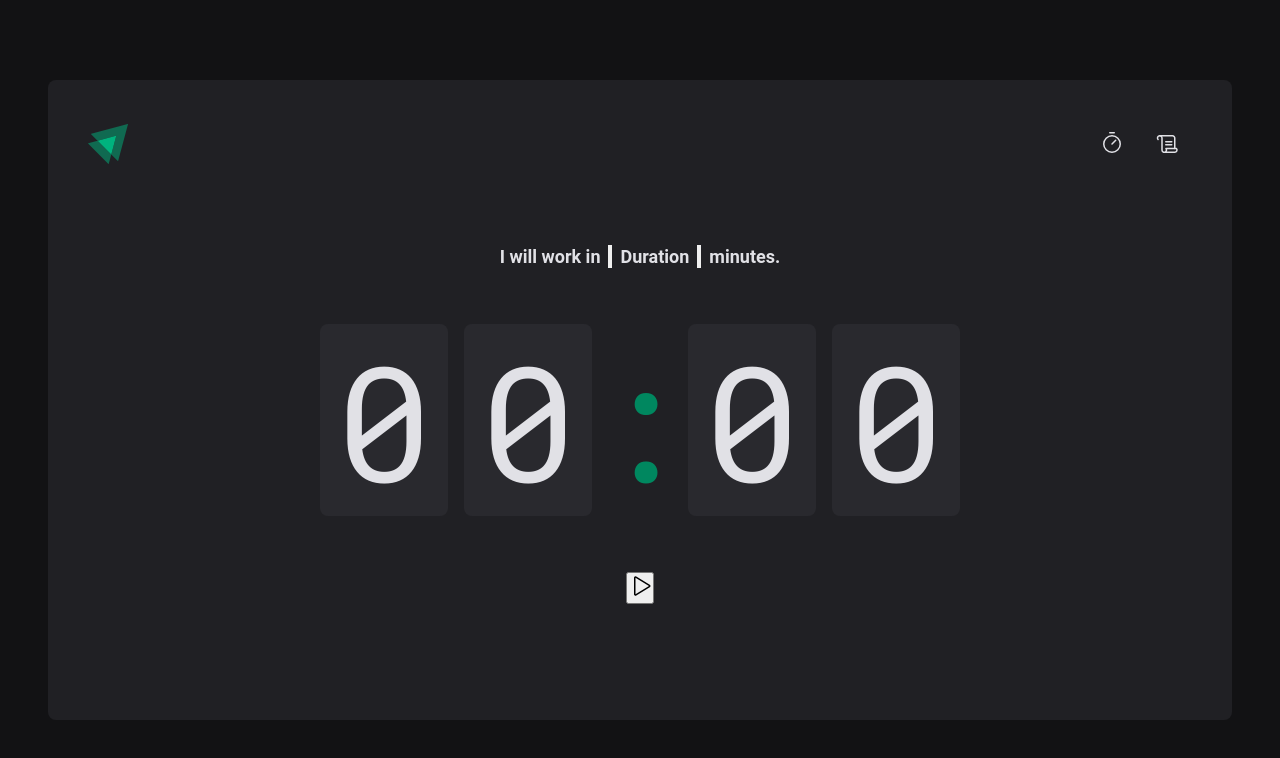
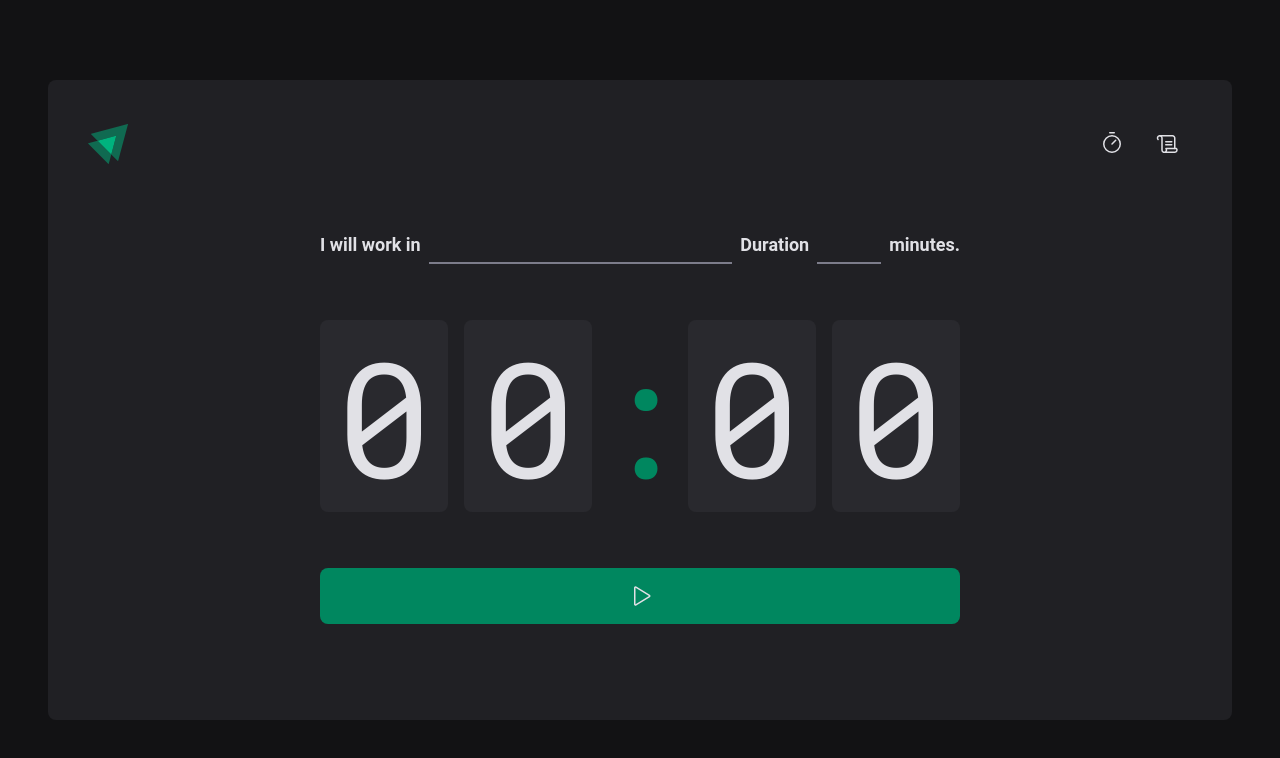
Before and after one commit to simaomenezes/ReactJS-Aprofundando-em-Hooks, a React (Vite) app in the folder 02-ignite-timer/: page / in a window 1280 px wide. Shown: the top 758 px of the page. Built offline with nearby package versions, Linux system fonts and the light colour scheme.

Commit message:
feat: Finished Home page

```diff
--- a/02-ignite-timer/src/pages/Home/index.tsx
+++ b/02-ignite-timer/src/pages/Home/index.tsx
@@ -3,7 +3,10 @@
   CountDownContainer,
   FormContainer,
   HomeContainer,
+  MinutesAmmountInput,
   Separator,
+  StartCountdownButton,
+  TaskInput,
 } from './styles'
 
 export function Home() {
@@ -12,10 +15,18 @@
       <form action="">
         <FormContainer>
           <label htmlFor="task">I will work in</label>
-          <input type="button" id="task" />
+          <TaskInput
+            type="button"
+            id="task"
+            placeholder="Do you should inser same thing"
+          />
 
           <label htmlFor="minutesAmmount">Duration</label>
-          <input type="button" id="minutesAmmount" />
+          <MinutesAmmountInput
+            type="button"
+            id="minutesAmmount"
+            placeholder="0:0"
+          />
 
           <span>minutes.</span>
         </FormContainer>
@@ -28,9 +39,9 @@
           <span>0</span>
         </CountDownContainer>
 
-        <button type="submit">
+        <StartCountdownButton type="submit">
           <Play size={24} />
-        </button>
+        </StartCountdownButton>
       </form>
     </HomeContainer>
   )
--- a/02-ignite-timer/src/pages/Home/styles.ts
+++ b/02-ignite-timer/src/pages/Home/styles.ts
@@ -27,6 +27,32 @@
   font-weight: bold;
   flex-wrap: wrap;
 `
+const BaseInput = styled.input`
+  background: transparent;
+  height: 2.5rem;
+  border: 0;
+  border-bottom: 2px solid ${(props) => props.theme['gray-500']};
+  font-weight: bold;
+  font-size: 1.125rem;
+  padding: 0 0.5rem;
+  color: ${(props) => props.theme['gray-100']};
+
+  &:focus {
+    box-shadow: none;
+    border-color: ${(props) => props.theme['gray-100']};
+  }
+
+  &::placeholder {
+    color: ${(props) => props.theme['green-500']};
+  }
+`
+export const TaskInput = styled(BaseInput)`
+  flex: 1;
+`
+
+export const MinutesAmmountInput = styled(BaseInput)`
+  width: 4rem;
+`
 
 export const CountDownContainer = styled.div`
   font-family: 'Roboto Mono', monospace;
@@ -53,3 +79,31 @@
   display: flex;
   justify-content: center;
 `
+
+export const StartCountdownButton = styled.button`
+  width: 100%;
+  border: 0;
+  padding: 1rem;
+  border-radius: 8px;
+
+  display: flex;
+  align-items: center;
+  justify-content: center;
+
+  gap: 0.5rem;
+  font-weight: bold;
+
+  cursor: pointer;
+
+  background: ${(props) => props.theme['green-500']};
+  color: ${(props) => props.theme['gray-100']};
+
+  &:not(:disabled):hover {
+    background: ${(props) => props.theme['green-700']};
+  }
+
+  &:disabled {
+    opacity: 0.7;
+    cursor: not-allowed;
+  }
+`
```
